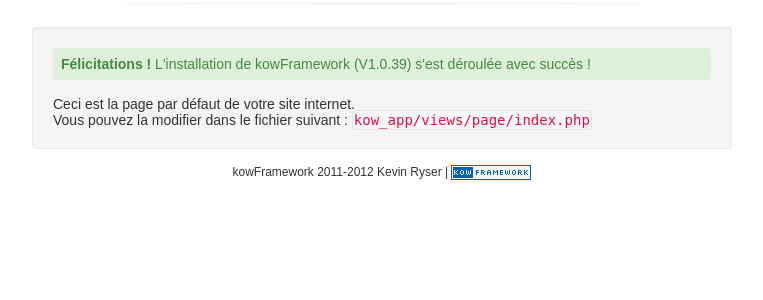
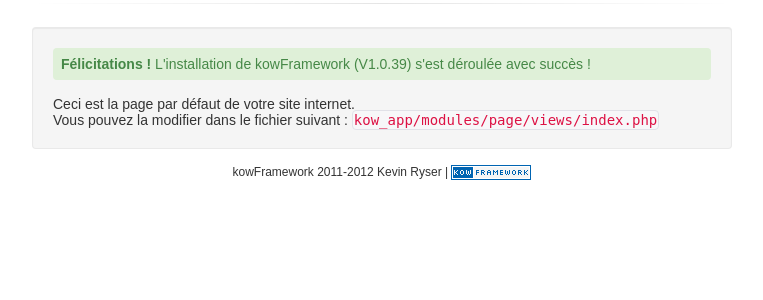
Before and after one commit to azadinefr/kTopSite, a PHP site: page /kowframework/ in a window 1280 px wide. Shown: the part 302-602 px from the top of the page, without its empty margins (258-1021 px from the left). Run offline with PHP 8.4, Linux system fonts and the light colour scheme; data that the repository does not hold is empty.

Commit message:
Typo dans la vue par défaut.
Signed-off-by: Kevin <kevin.ryser@koweb.ch>

```diff
--- a/kow_app/modules/page/views/index.php
+++ b/kow_app/modules/page/views/index.php
@@ -14,6 +14,6 @@
 	Ceci est la page par défaut de votre site internet.<br />
 	Vous pouvez la modifier dans le fichier suivant :
 	<code>
-		kow_app/views/page/index.php
+		kow_app/modules/page/views/index.php
 	</code>
 </div><br />
```
